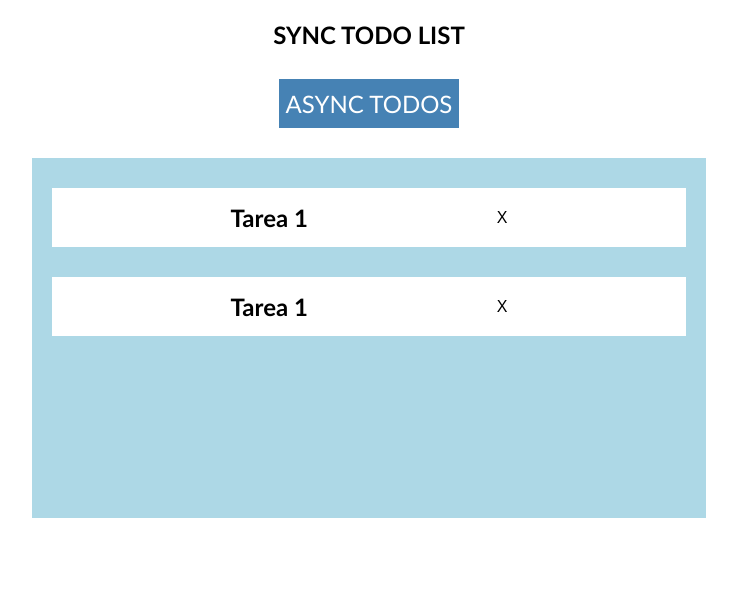
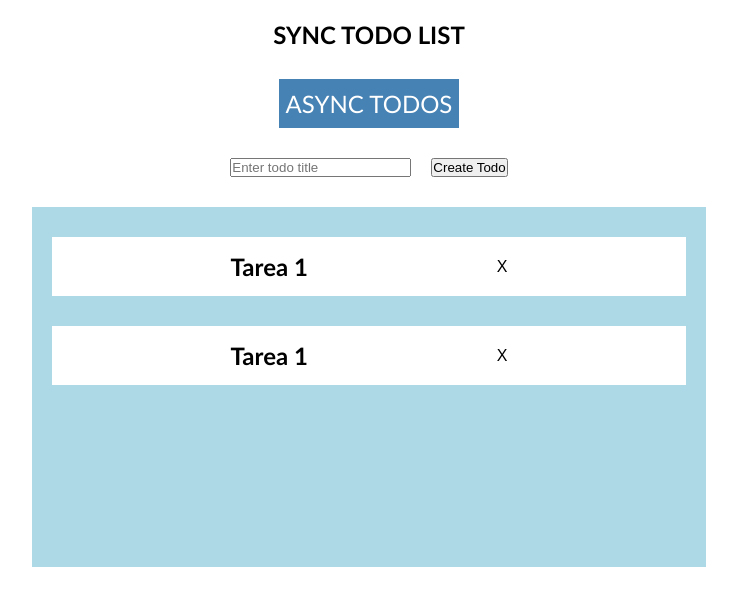
Before and after one commit to JuanSeGArtor/to-do-list, a React (Vite) app: page /sync-todo in a window 1280 px wide. Shown: the top 606 px of the page, without its empty margins (271-1008 px from the left). Built offline with nearby package versions, Linux system fonts and the light colour scheme.

Commit message:
en SyncTodoList agregar funcionalidad para crear una nueva todo

```diff
--- a/src/pages/SyncTodo/SyncTodoList.jsx
+++ b/src/pages/SyncTodo/SyncTodoList.jsx
@@ -1,4 +1,4 @@
-import { useEffect } from "react";
+import { useEffect, useState } from "react";
 import { useDispatch, useSelector } from "react-redux";
 import Button from "../../components/Button";
 import { addTodo, deleteTodo, selectTodos } from "../../redux/reducers/todoSlice";
@@ -6,6 +6,7 @@ import { addTodo, deleteTodo, selectTodos } from "../../redux/reducers/todoSlice
 export default function SyncTodoList() {
     const dispatch = useDispatch();
     const todos = useSelector(selectTodos);
+    const [newTodoTitle, setNewTodoTitle] = useState("");
 
     useEffect(() => {
         dispatch(addTodo({ id: 1, title: "Tarea 1", completed: false }));
@@ -15,11 +16,32 @@ export default function SyncTodoList() {
         dispatch(deleteTodo({ id }));
     };
 
+    const handleCreateTodo = () => {
+        if (!newTodoTitle.trim()) {
+            return;
+        }
+        const newTodo = {
+            id: Date.now(),
+            title: newTodoTitle,
+            completed: false,
+        };
+        dispatch(addTodo(newTodo));
+        setNewTodoTitle("");
+    };
 
     return (
         <section>
             <h1>SYNC TODO LIST</h1>
             <Button text="ASYNC TODOS" path="/" />
+            <div className="new-todo" style={{display: 'flex', gap: '20px'}}>
+                <input
+                    type="text"
+                    placeholder="Enter todo title"
+                    value={newTodoTitle}
+                    onChange={(e) => setNewTodoTitle(e.target.value)}
+                />
+                <button onClick={handleCreateTodo}>Create Todo</button>
+            </div>
             <main>
                 {todos.map(todo => (
                     <div className="todos-list" key={todo.id}>
```
